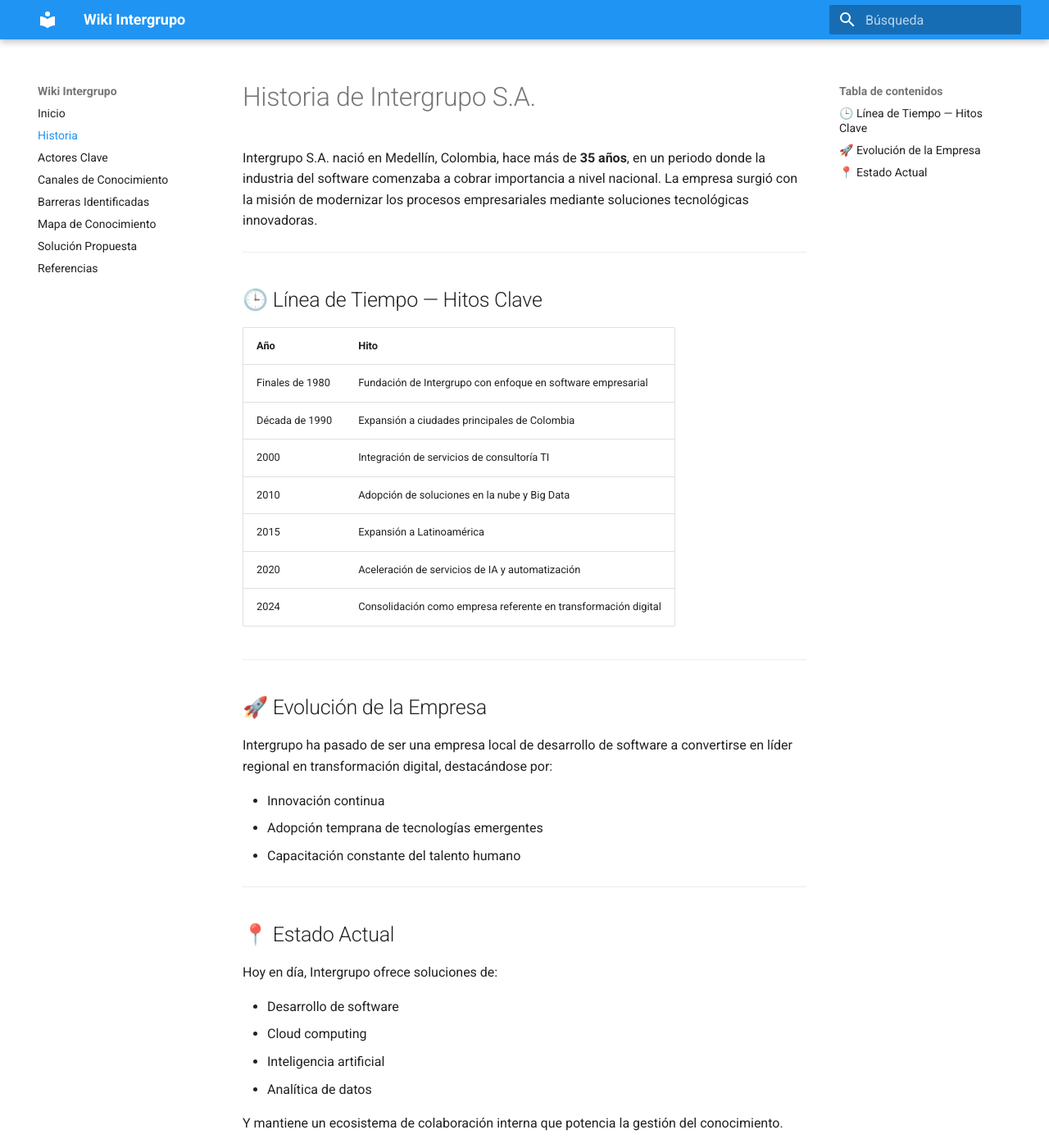
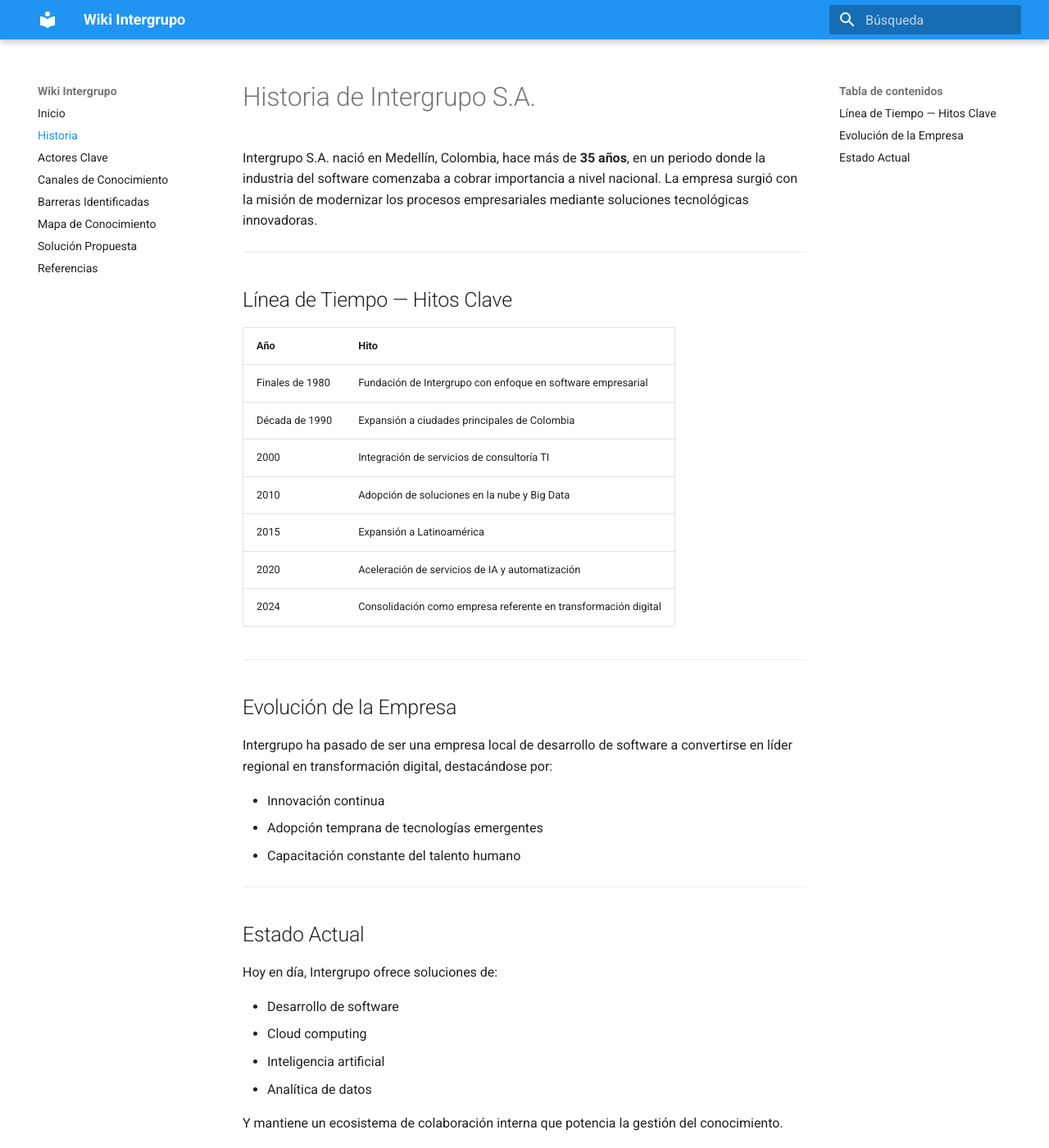
Before and after one commit to danielsmuncac-lgtm/wiki-intergrupo, an MkDocs documentation site: the page built from docs/historia.md, in a window 1280 px wide and 1400 px high. Shown: the whole window at 82% size. Built offline with MkDocs 1.6.1 and Material for MkDocs 9.7.7, drawn with Linux system fonts in a browser that asks for light colours.

```diff
--- a/docs/historia.md
+++ b/docs/historia.md
@@ -5,7 +5,7 @@ Intergrupo S.A. nació en Medellín, Colombia, hace más de **35 años**, en un
 
 ---
 
-## 🕒 Línea de Tiempo — Hitos Clave
+##  Línea de Tiempo — Hitos Clave
 
 | Año | Hito |
 |-----|------|
@@ -19,7 +19,7 @@ Intergrupo S.A. nació en Medellín, Colombia, hace más de **35 años**, en un
 
 ---
 
-## 🚀 Evolución de la Empresa
+##  Evolución de la Empresa
 
 Intergrupo ha pasado de ser una empresa local de desarrollo de software a convertirse en líder regional en transformación digital, destacándose por:
 
@@ -29,7 +29,7 @@ Intergrupo ha pasado de ser una empresa local de desarrollo de software a conver
 
 ---
 
-## 📍 Estado Actual
+##  Estado Actual
 
 Hoy en día, Intergrupo ofrece soluciones de:
 
```
